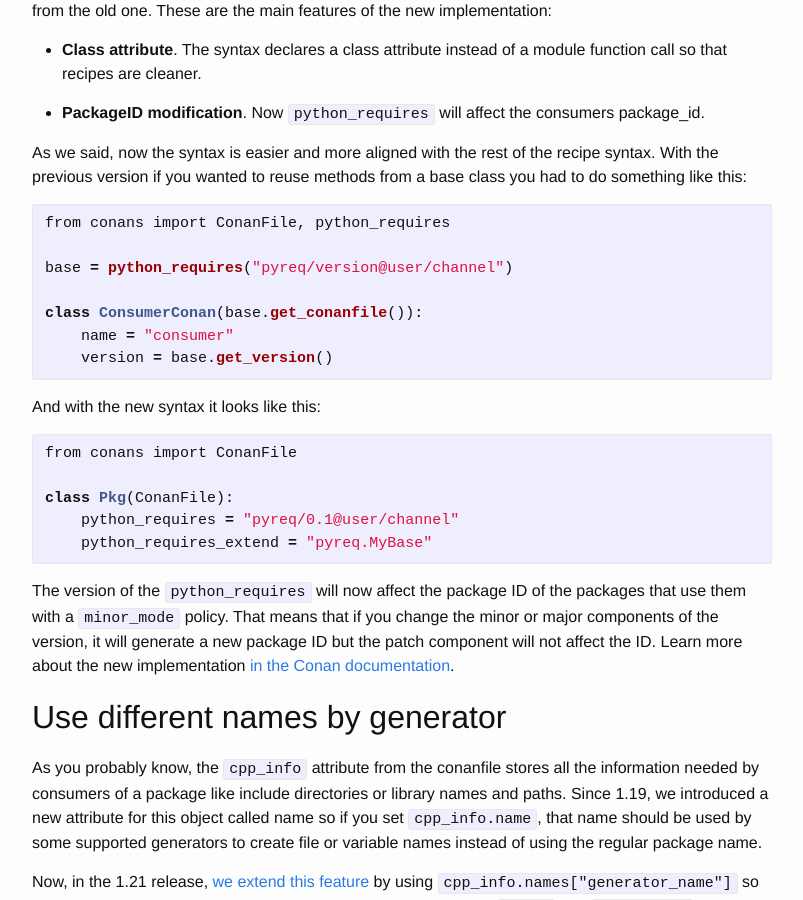
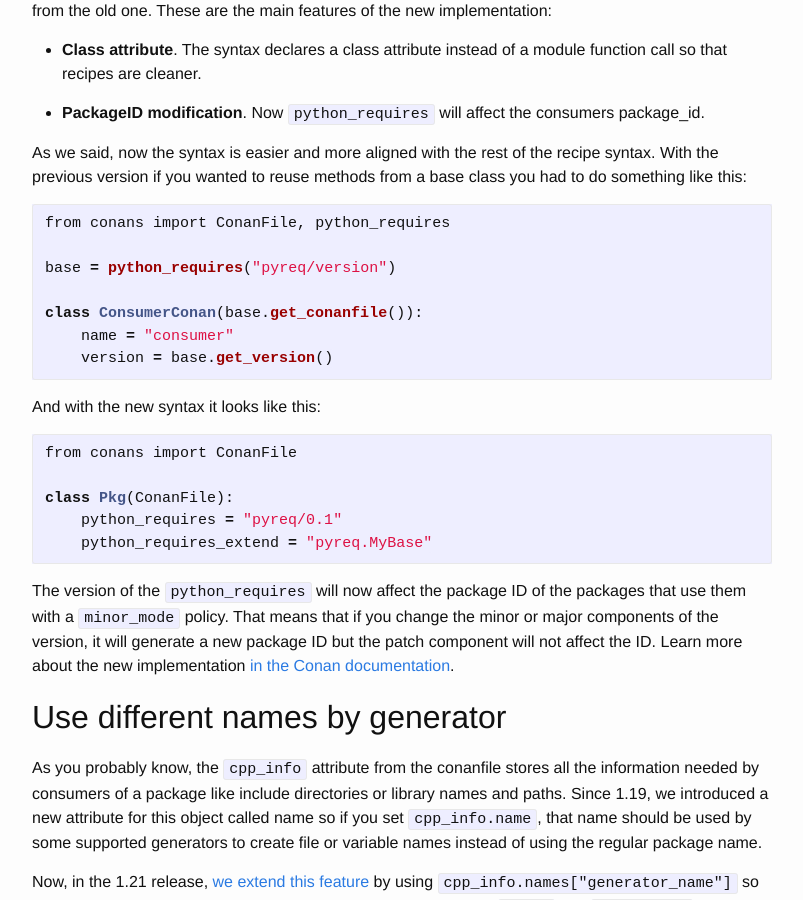
Before and after one commit to conan-io/conan-io.github.io, a Jekyll site: the page built from _posts/2019-12-17-New-conan-release-1-21.markdown, in a window 1280 px wide and 900 px high, scrolled down 1974 px. Shown: the whole window, without its empty margins (238-1041 px from the left). Built offline with Jekyll 4.4.1, drawn with Linux system fonts in a browser that asks for light colours; comment, search, counter and statistics services are not loaded.

Commit message:
minor changes

````diff
--- a/_posts/2019-12-17-New-conan-release-1-21.markdown
+++ b/_posts/2019-12-17-New-conan-release-1-21.markdown
@@ -93,7 +93,7 @@ previous version if you wanted to reuse methods from a base class you had to do
 ```python
 from conans import ConanFile, python_requires
 
-base = python_requires("pyreq/version@user/channel")
+base = python_requires("pyreq/version")
 
 class ConsumerConan(base.get_conanfile()):
     name = "consumer"
@@ -106,7 +106,7 @@ And with the new syntax it looks like this:
 from conans import ConanFile
 
 class Pkg(ConanFile):
-    python_requires = "pyreq/0.1@user/channel"
+    python_requires = "pyreq/0.1"
     python_requires_extend = "pyreq.MyBase"
 ```
 
````
